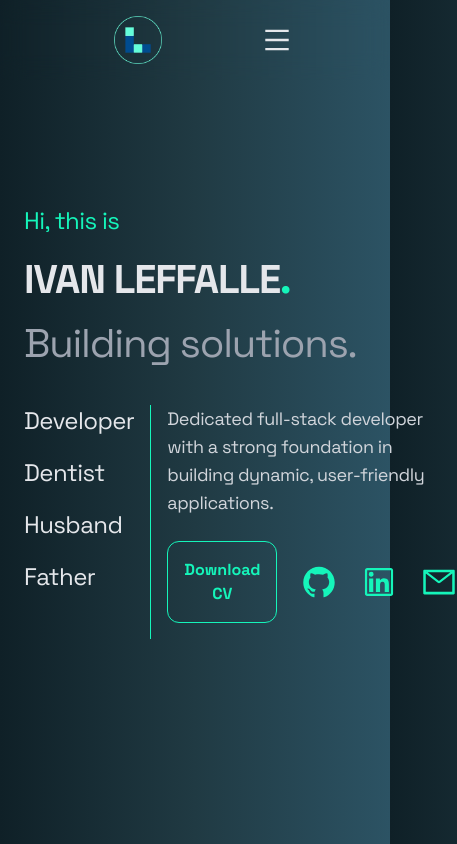
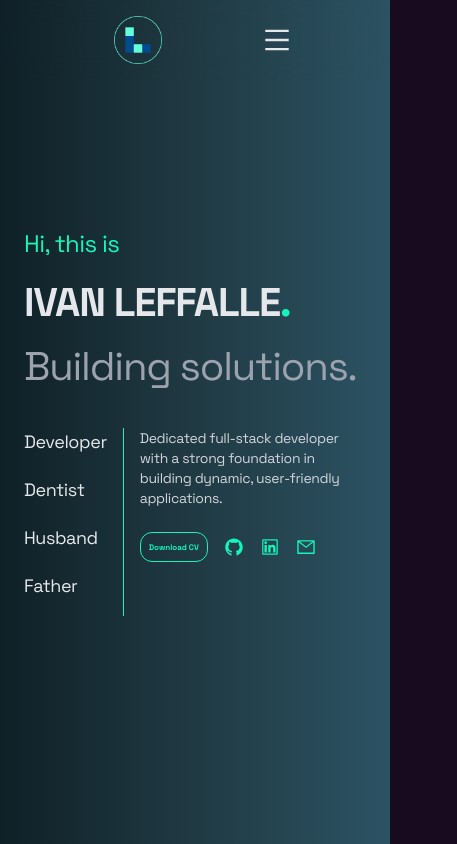
Before and after one commit to IvanLeffalle/ivanleffalle-portfolio, a React (Vite) app: page / in a window 390 px wide. Shown: the top 844 px of the page, 457 px wide, since content can reach past the window. Built offline with nearby package versions, Linux system fonts and the light colour scheme; a web font is replaced by a local one.

Commit message:
responsive

```diff
--- a/src/components/Hero.jsx
+++ b/src/components/Hero.jsx
@@ -52,7 +52,7 @@ export const Hero = () => {
                             whileInView={{ opacity: 1 }}
                             viewport={{ once: true }}
                             transition={{ duration: 1, delay: 0.5 }}
-                            className="text-gray-200 md:text-3xl text-2xl tracking-tight mb-4 mr-4"
+                            className="text-gray-200 md:text-3xl text-lg tracking-tight mb-4 mr-4"
                         >
                             <ul className="flex flex-col gap-5 ">
                                 <li>
@@ -82,7 +82,7 @@ export const Hero = () => {
                                 whileInView={{ opacity: 1 }}
                                 viewport={{ once: true }}
                                 transition={{ duration: 1, delay: 1 }}
-                                className="text-gray-300 md:leading-10 max-w-[300px] md:max-w-[500px] md:text-2xl text-lg mb-6  "
+                                className="text-gray-300 md:leading-10 max-w-[300px] md:max-w-[500px] md:text-2xl text-sm mb-6  "
                             >
                                 Dedicated full-stack developer with a strong foundation in building dynamic, user-friendly applications.                            </motion.p>
                             <motion.div
@@ -90,7 +90,7 @@ export const Hero = () => {
                                 whileInView={{ opacity: 1, y: 0 }}
                                 viewport={{ once: true }}
                                 transition={{ duration: 1, delay: 1.5 }}
-                                className="flex flex-row items-center gap-6 my-4 md:mb-0 "
+                                className="flex flex-row items-center gap-4 md:gap-6 my-4 md:mb-0 "
                             >
                                 <a
                                     href="/ivan-leffalle-cv.pdf"
@@ -100,14 +100,14 @@ export const Hero = () => {
                                 >
                                     <motion.button
                                         whileHover={{ scale: 1.05, boxShadow: "0px 0px 8px rgba(0, 0, 0, 0.3)" }}
-                                        className="z-10 cursor-pointer font-bold text-customAccent md:w-auto p-4 border border-customAccent rounded-xl"
+                                        className="z-10 cursor-pointer font-bold text-customAccent md:text-[16px] text-[08px] md:w-auto p-2 md-p-4 border border-customAccent rounded-xl"
                                     >
                                         Download CV
                                     </motion.button>
                                 </a>
 
 
-                                <div className="flex gap-6 flex-row text-4xl md:text-6xl text-customAccent z-20">
+                                <div className="flex md:gap-6 gap-4 flex-row text-xl md:text-6xl text-customAccent z-20">
                                     <motion.a whileHover={{ scale: 1.2 }} href="https://github.com/IvanLeffalle" className=" cursor-pointer">
                                         <AiOutlineGithub />
                                     </motion.a>
--- a/src/components/Nav.jsx
+++ b/src/components/Nav.jsx
@@ -32,9 +32,8 @@ export const Navbar = () => {
     }
 
     return (
-        <div className='fixed top-0 left-0 w-full bg-opacity-70 backdrop-blur-md z-10 px-[50px]'>
-            <div className='mx-auto  flex justify-between text-gray-200
-        text-xl items-center px-12 h-20'>
+        <div className='fixed top-0 left-0 w-full bg-opacity-70 backdrop-blur-md z-10 px-[50px] max-w-[1200px]'>
+            <div className='mx-auto  flex justify-between text-gray-200 text-xl items-center px-12 h-20'>
                 <a href="#">
                     <img src={logo} alt="Logo" className="w-20 h-20" />
                 </a>
--- a/src/components/Projects.jsx
+++ b/src/components/Projects.jsx
@@ -82,7 +82,7 @@ export const Projects = () => {
         {projects.map((project, index) => (
           <Reveal key={index}>
             <div
-              className={`flex flex-col md:min-h-[300px] md:w-auto w-[450px] justify-between bg-gray-800/40 transition duration-300 p-6 rounded-lg shadow-md`}
+              className={`flex flex-col md:min-h-[300px] md:w-auto w-[100%] justify-between bg-gray-800/40 transition duration-300 p-6 rounded-lg shadow-md`}
             >
               <h3 className="text-xl font-semibold text-gray-200 border-customAccent mb-4 pb-2 border-b-[1px]">
                 {project.title}
```
